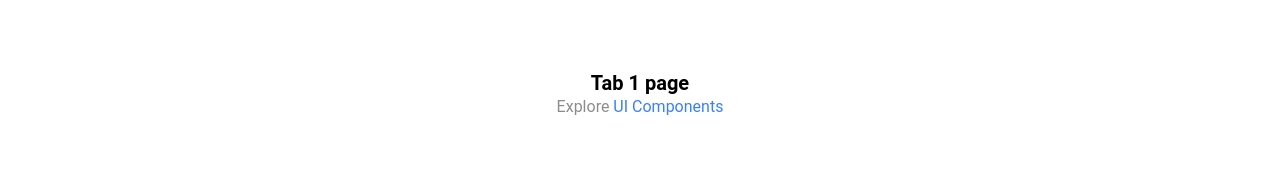
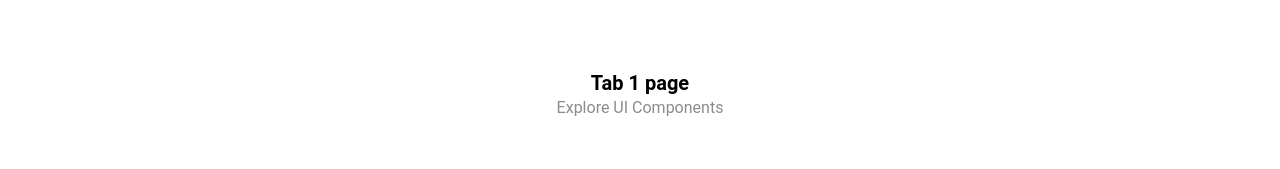
Before and after one commit to ederbiason/calculator, a React (Create React App) app: page /tab1 in a window 1280 px wide. Shown: the part 306-475 px from the top of the page. Built offline with nearby package versions, Linux system fonts and the light colour scheme.

Commit message:
Tailwindcss
Installing and configuring tailwindcss

```diff
--- a/package.json
+++ b/package.json
@@ -65,7 +65,10 @@
     ]
   },
   "devDependencies": {
-    "@capacitor/cli": "4.0.1"
+    "@capacitor/cli": "4.0.1",
+    "autoprefixer": "^10.4.8",
+    "postcss": "^8.4.16",
+    "tailwindcss": "^3.1.8"
   },
   "description": "An Ionic project"
 }
--- /dev/null
+++ b/postcss.config.js
@@ -0,0 +1,6 @@
+module.exports = {
+  plugins: {
+    tailwindcss: {},
+    autoprefixer: {},
+  },
+}
--- a/src/index.tsx
+++ b/src/index.tsx
@@ -3,6 +3,8 @@
 import App from './App';
 import * as serviceWorkerRegistration from './serviceWorkerRegistration';
 import reportWebVitals from './reportWebVitals';
+
+import './styles/global.css'
 
 ReactDOM.render(
   <React.StrictMode>
--- a/src/pages/Tab1.tsx
+++ b/src/pages/Tab1.tsx
@@ -1,6 +1,5 @@
 import { IonContent, IonHeader, IonPage, IonTitle, IonToolbar } from '@ionic/react';
 import ExploreContainer from '../components/ExploreContainer';
-import './Tab1.css';
 
 const Tab1: React.FC = () => {
   return (
--- a/src/pages/Tab2.tsx
+++ b/src/pages/Tab2.tsx
@@ -1,6 +1,5 @@
 import { IonContent, IonHeader, IonPage, IonTitle, IonToolbar } from '@ionic/react';
 import ExploreContainer from '../components/ExploreContainer';
-import './Tab2.css';
 
 const Tab2: React.FC = () => {
   return (
--- a/src/pages/Tab3.tsx
+++ b/src/pages/Tab3.tsx
@@ -1,6 +1,5 @@
 import { IonContent, IonHeader, IonPage, IonTitle, IonToolbar } from '@ionic/react';
 import ExploreContainer from '../components/ExploreContainer';
-import './Tab3.css';
 
 const Tab3: React.FC = () => {
   return (
--- /dev/null
+++ b/src/styles/global.css
@@ -0,0 +1,3 @@
+@tailwind base;
+@tailwind components;
+@tailwind utilities;
--- /dev/null
+++ b/tailwind.config.js
@@ -0,0 +1,10 @@
+/** @type {import('tailwindcss').Config} */
+module.exports = {
+  content: [
+    "./src/**/*.{js,jsx,ts,tsx}"
+  ],
+  theme: {
+    extend: {},
+  },
+  plugins: [],
+}
```
Also changed, not shown: src/pages/Tab1.css (deleted), src/pages/Tab2.css (deleted), src/pages/Tab3.css (deleted), 1 other file (tests, documents, lock files or other folders).
